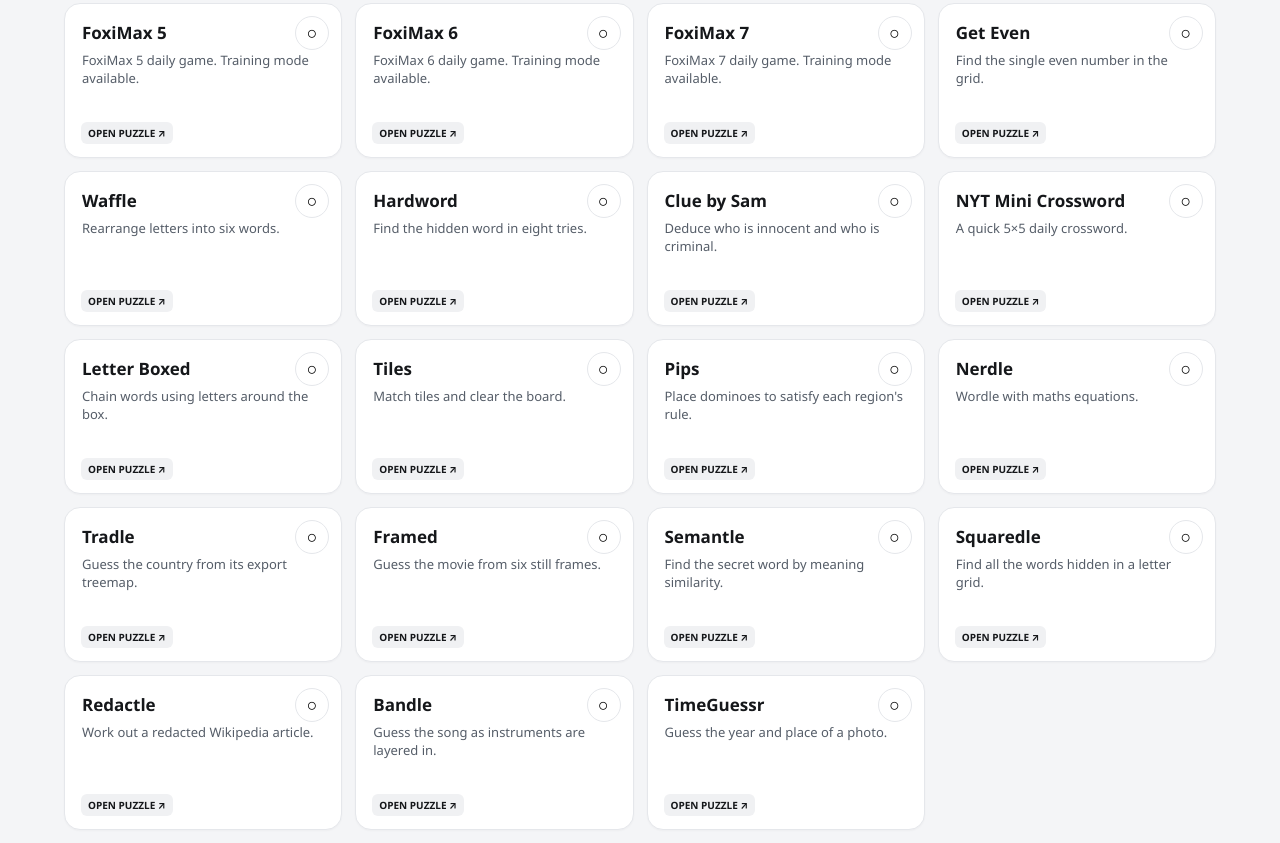
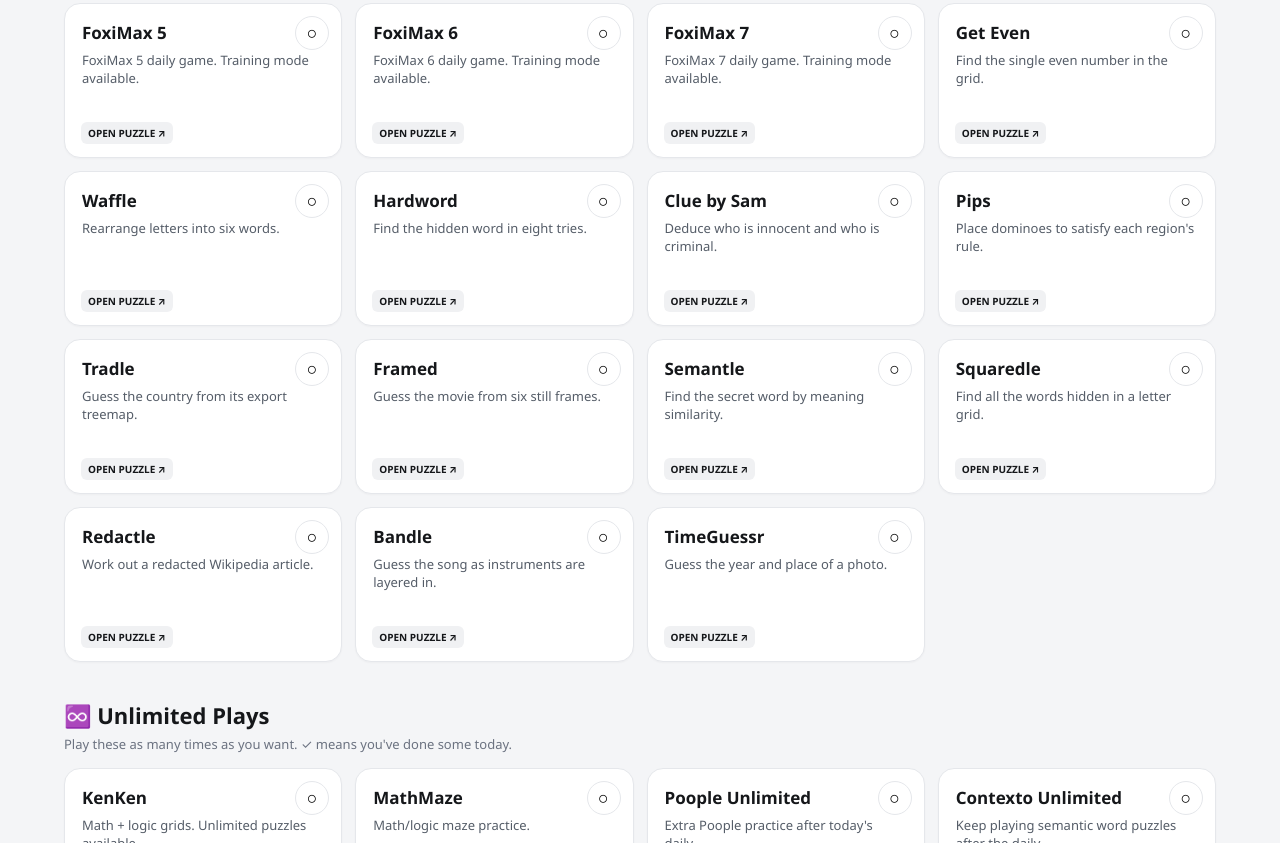
Before and after one commit to Pratham9157/puzzle-dashboard, a plain HTML site: page index.html in a window 1280 px wide. Shown: the part 962-1805 px from the top of the page. Drawn offline with Linux system fonts and the light colour scheme.

Commit message:
Remove paid games

```diff
--- a/index.html
+++ b/index.html
@@ -248,11 +248,7 @@
             {name: "Waffle", url: "https://wafflegame.net/", cat: "daily", desc: "Rearrange letters into six words."},
             {name: "Hardword", url: "https://hardword.co/", cat: "daily", desc: "Find the hidden word in eight tries."},
             {name: "Clue by Sam", url: "https://cluesbysam.com/", cat: "daily", desc: "Deduce who is innocent and who is criminal."},
-            {name: "NYT Mini Crossword", url: "https://www.nytimes.com/crosswords/game/mini", cat: "daily", desc: "A quick 5×5 daily crossword."},
-            {name: "Letter Boxed", url: "https://www.nytimes.com/puzzles/letter-boxed", cat: "daily", desc: "Chain words using letters around the box."},
-            {name: "Tiles", url: "https://www.nytimes.com/puzzles/tiles", cat: "daily", desc: "Match tiles and clear the board."},
             {name: "Pips", url: "https://www.nytimes.com/games/pips", cat: "daily", desc: "Place dominoes to satisfy each region's rule."},
-            {name: "Nerdle", url: "https://nerdlegame.com/", cat: "daily", desc: "Wordle with maths equations."},
             {name: "Tradle", url: "https://games.oec.world/en/tradle/", cat: "daily", desc: "Guess the country from its export treemap."},
             {name: "Framed", url: "https://framed.wtf/", cat: "daily", desc: "Guess the movie from six still frames."},
             {name: "Semantle", url: "https://semantle.com/", cat: "daily", desc: "Find the secret word by meaning similarity."},
```
